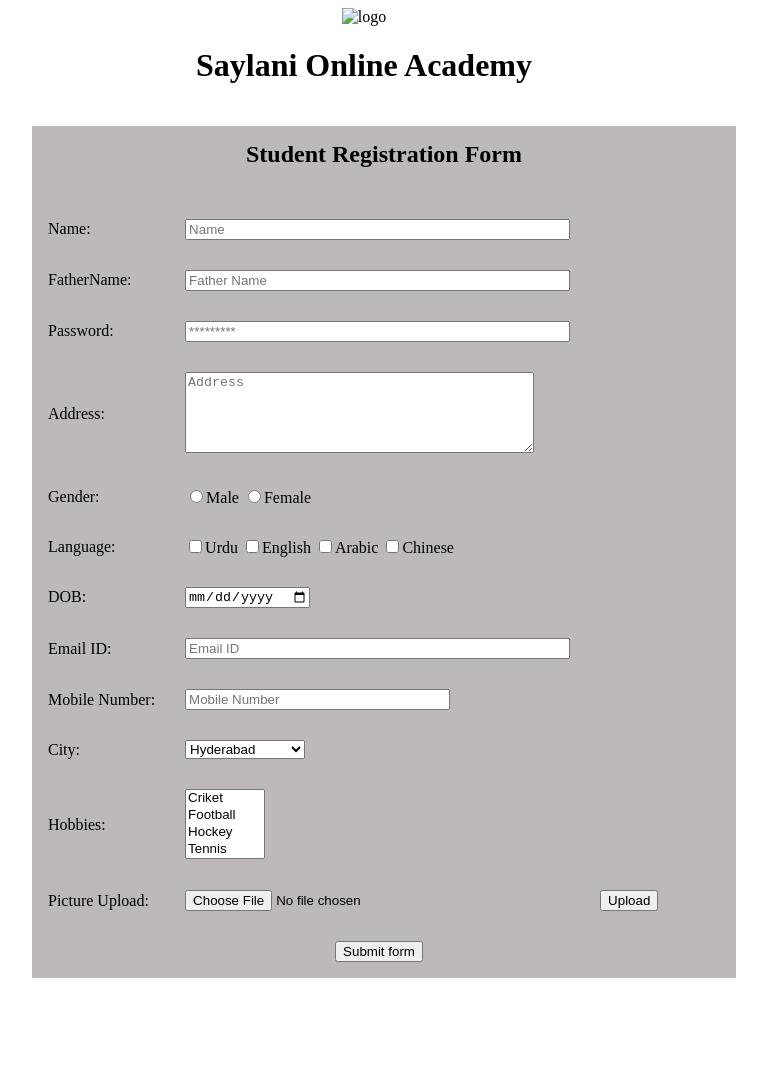
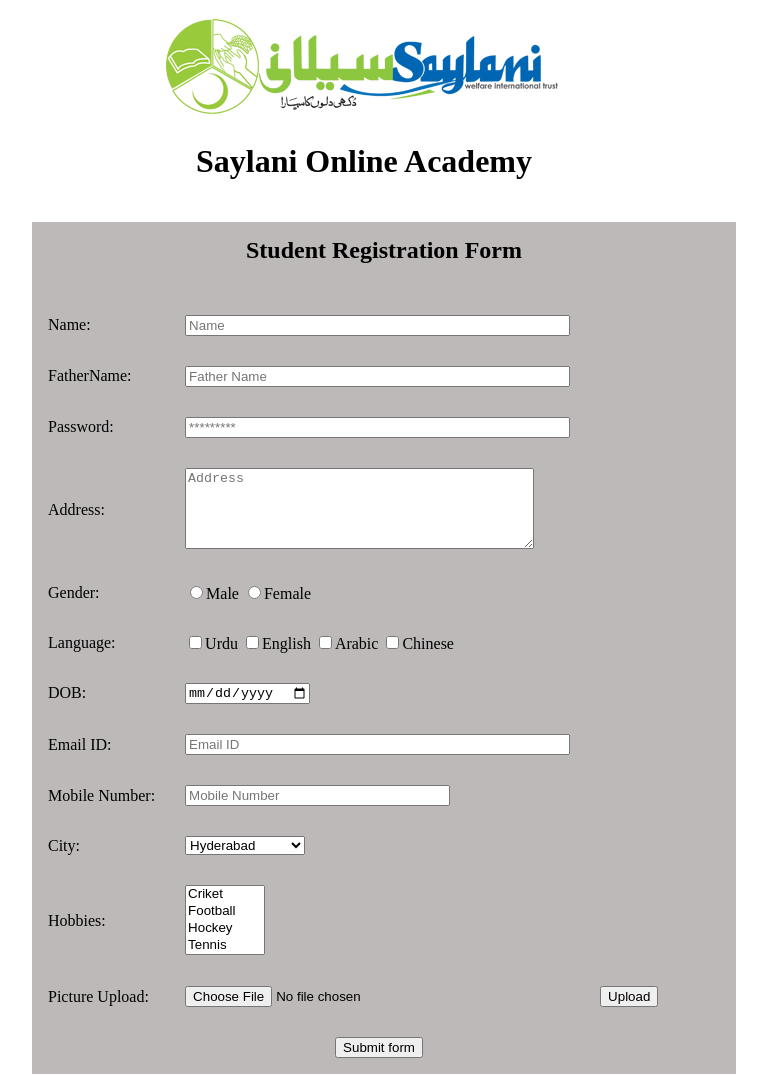
Before and after one commit to AhmedMemon7x/Form, a plain HTML site: page index.html in a window 1280 px wide. Shown: the whole page, without its empty margins (276-1043 px from the left). Before the commit the page ends 986 px from the top, so only its background shows below. Drawn offline with Linux system fonts and the light colour scheme; the site is published under a folder, as on GitHub Pages, so addresses that start at the root find nothing.

Commit message:
index.html

```diff
--- a/index.html
+++ b/index.html
@@ -11,7 +11,7 @@
 
   <body>
     <div class="head">
-      <img src="/logo_saylaniwelfare.22bf709605809177256c.png" alt="logo" />
+      <img src="./logo_saylaniwelfare.22bf709605809177256c.png" alt="logo" />
     </div>
     <div class="head"><h1>Saylani Online Academy</h1></div>
     <div class="form">
```
